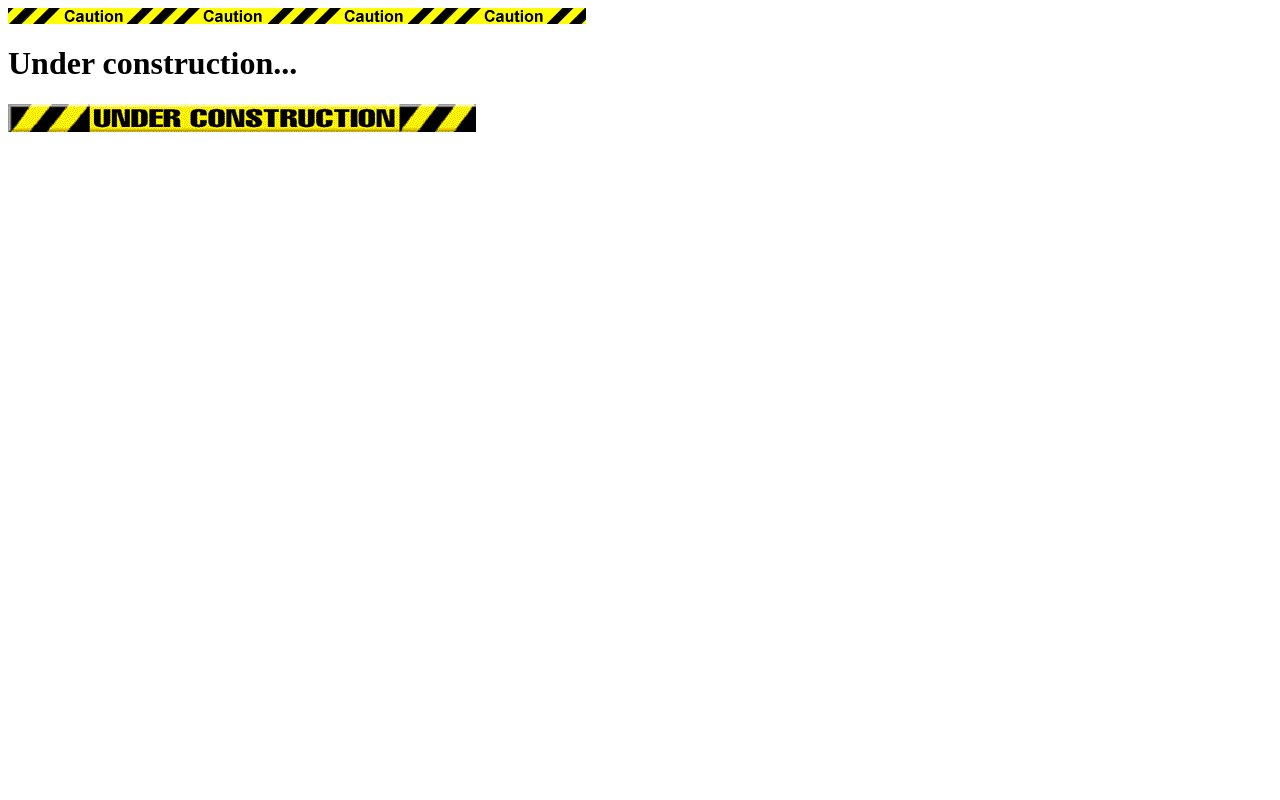
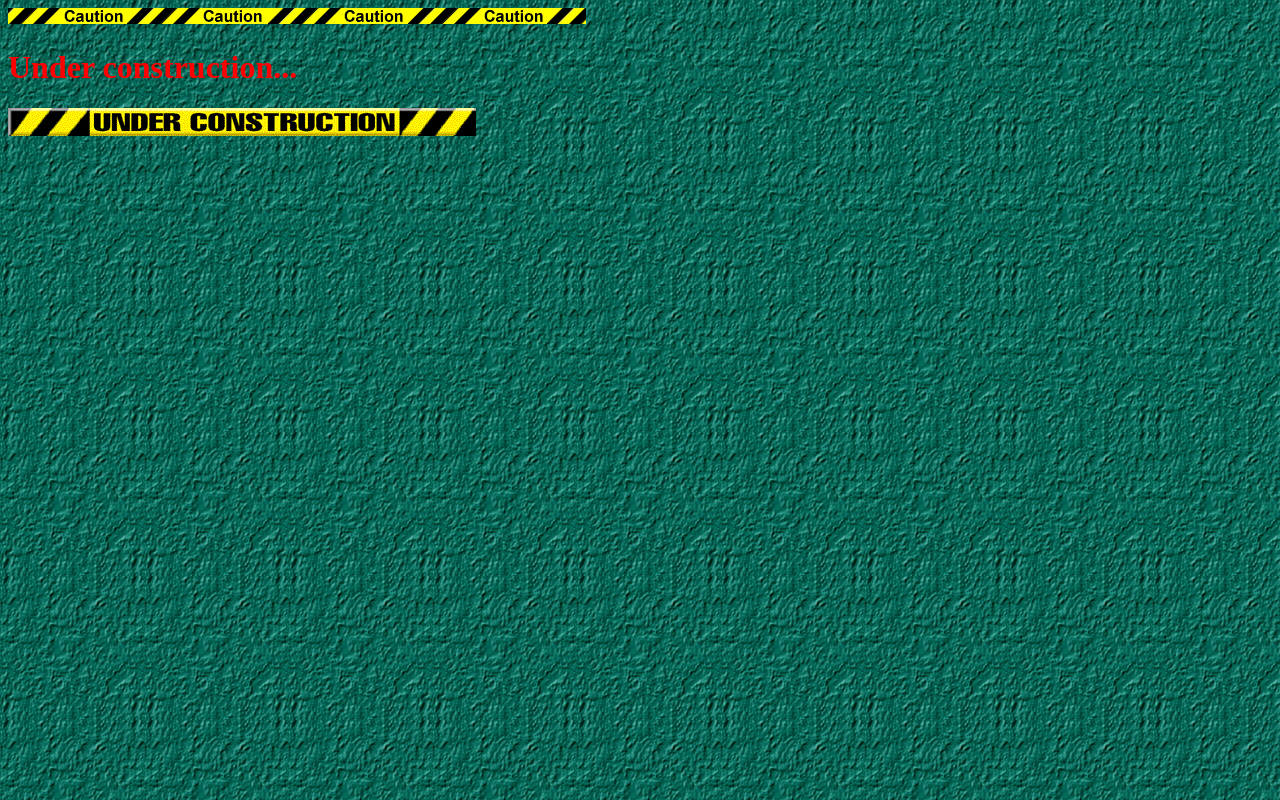
Before and after one commit to CoolGuy75562/CoolGuy75562.github.io, a plain HTML site: page index.html in a window 1280 px wide. Drawn offline with Linux system fonts and the light colour scheme.

Commit message:
Cool background

```diff
--- a/index.html
+++ b/index.html
@@ -1,9 +1,11 @@
+<!DOCTYPE html>
 <html>
-<header>
-<img src="images/caution.gif" />
-</header>
-<body>
-<h1>Under construction...</h1>
-<img src="images/under-construction.gif" />
+<head>
+    <title>Under Construction</title>
+</head>
+<body style="background-image: url('images/background.jpg'); background-repeat: repeat;">
+    <header><img src="images/caution.gif" /></header>
+    <h1 style="color: red;">Under construction...</h1>
+    <img src="images/under-construction.gif" />
 </body>
 </html>
```
Also changed, not shown: images/background.jpg (added).
